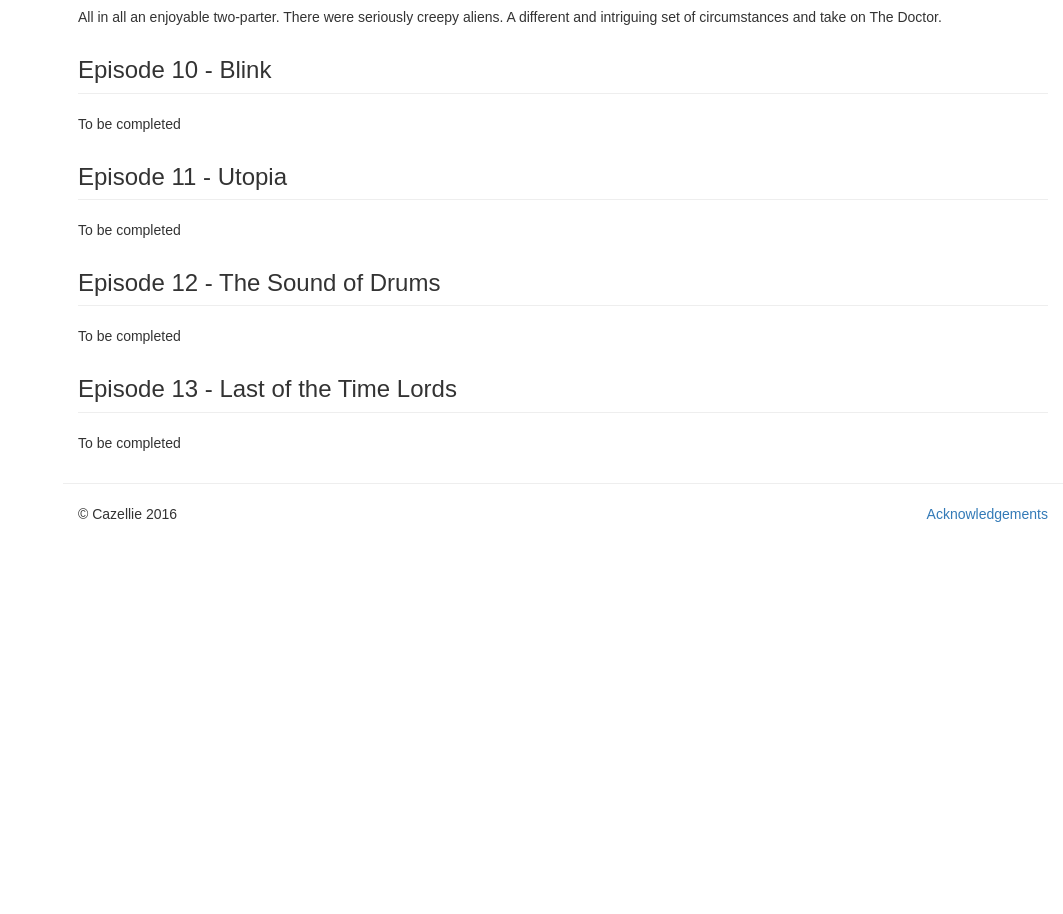
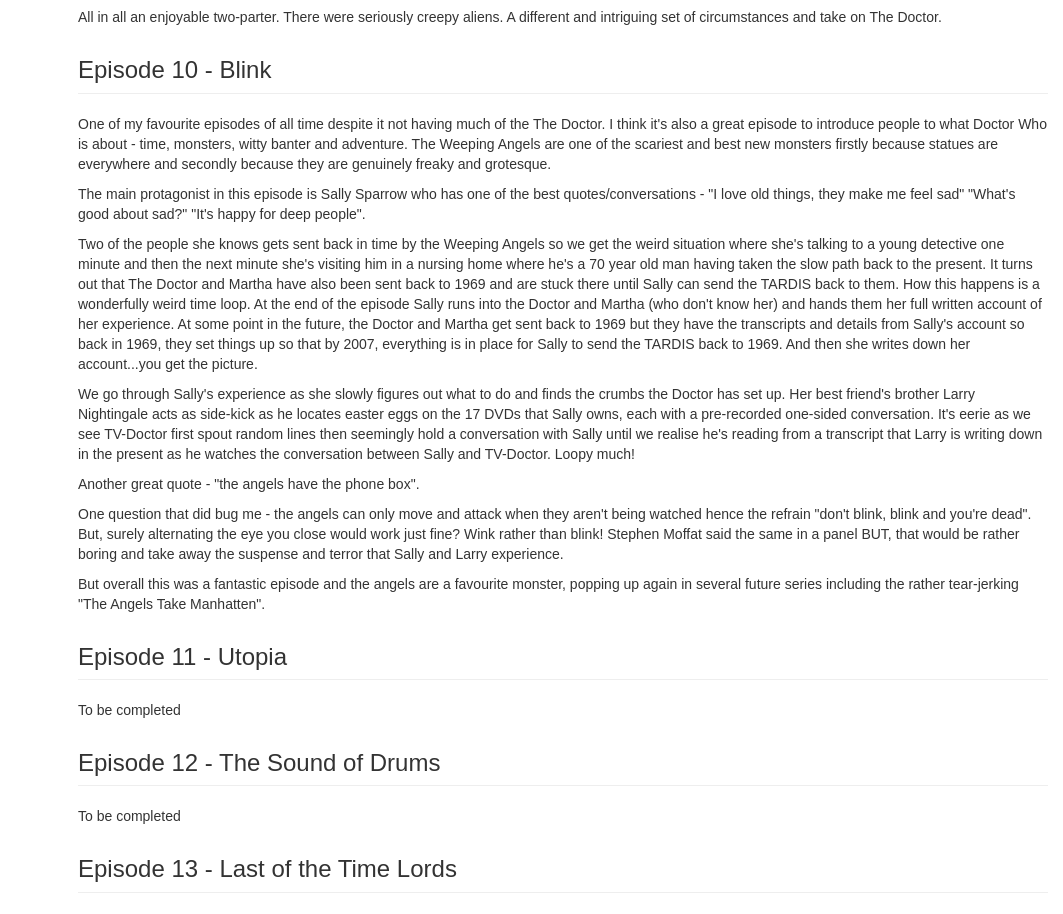
Before and after one commit to cazyw/TimeAndSpace, a plain HTML site: page sn03.html in a window 1280 px wide. Shown: the part 2193-3107 px from the top of the page, without its empty margins (217-1280 px from the left). Before the commit the page ends 2727 px from the top, so only its background shows below. Drawn offline with nearby package versions, Linux system fonts and the light colour scheme; a script that the page names is missing.

Commit message:
complete 3.10 Blink

```diff
--- a/sn03.html
+++ b/sn03.html
@@ -265,7 +265,19 @@
     <span class="anchor" id="asn03-10"></span>
     <div class="col-xs-12">
       <h3 class="page-header">Episode 10 - Blink</h3>
-      <p>To be completed</p>
+      <p>One of my favourite episodes of all time despite it not having much of the The Doctor. I think it's also a great episode to introduce people to what Doctor Who is about - time, monsters, witty banter and adventure. The Weeping Angels are one of the scariest and best new monsters firstly because statues are everywhere and secondly because they are genuinely freaky and grotesque.</p>
+
+      <p>The main protagonist in this episode is Sally Sparrow who has one of the best quotes/conversations - "I love old things, they make me feel sad" "What's good about sad?" "It's happy for deep people". </p>
+
+      <p>Two of the people she knows gets sent back in time by the Weeping Angels so we get the weird situation where she's talking to a young detective one minute and then the next minute she's visiting him in a nursing home where he's a 70 year old man having taken the slow path back to the present. It turns out that The Doctor and Martha have also been sent back to 1969 and are stuck there until Sally can send the TARDIS back to them. How this happens is a wonderfully weird time loop. At the end of the episode Sally runs into the Doctor and Martha (who don't know her) and hands them her full written account of her experience. At some point in the future, the Doctor and Martha get sent back to 1969 but they have the transcripts and details from Sally's account so back in 1969, they set things up so that by 2007, everything is in place for Sally to send the TARDIS back to 1969. And then she writes down her account...you get the picture.</p>
+
+      <p>We go through Sally's experience as she slowly figures out what to do and finds the crumbs the Doctor has set up. Her best friend's brother Larry Nightingale acts as side-kick as he locates easter eggs on the 17 DVDs that Sally owns, each with a pre-recorded one-sided conversation. It's eerie as we see TV-Doctor first spout random lines then seemingly hold a conversation with Sally until we realise he's reading from a transcript that Larry is writing down in the present as he watches the conversation between Sally and TV-Doctor. Loopy much!</p>
+
+      <p>Another great quote - "the angels have the phone box".</p>
+
+      <p>One question that did bug me - the angels can only move and attack when they aren't being watched hence the refrain "don't blink, blink and you're dead". But, surely alternating the eye you close would work just fine? Wink rather than blink! Stephen Moffat said the same in a panel BUT, that would be rather boring and take away the suspense and terror that Sally and Larry experience. </p>
+
+      <p>But overall this was a fantastic episode and the angels are a favourite monster, popping up again in several future series including the rather tear-jerking "The Angels Take Manhatten".</p>
 
     </div>
   </section>
```
Also changed, not shown: series/sn03/sn03-10.txt, 1 other file.
